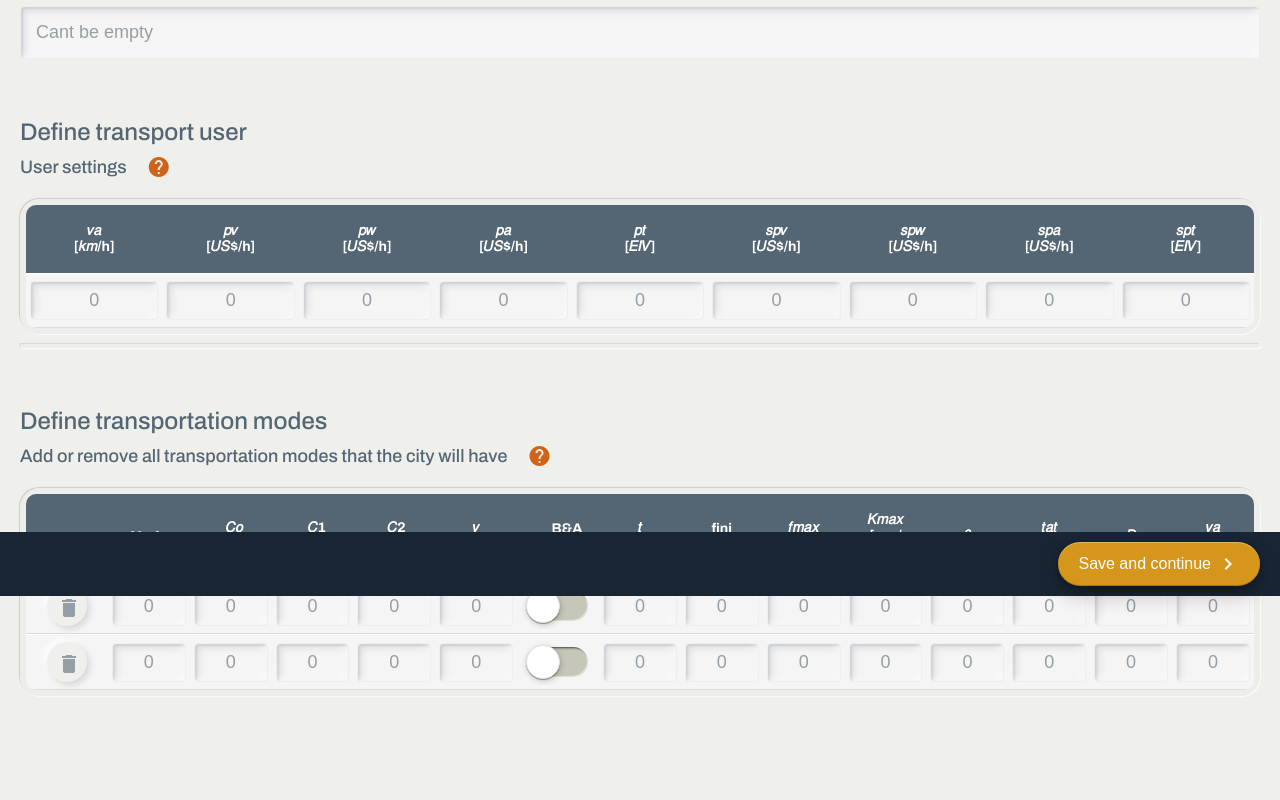
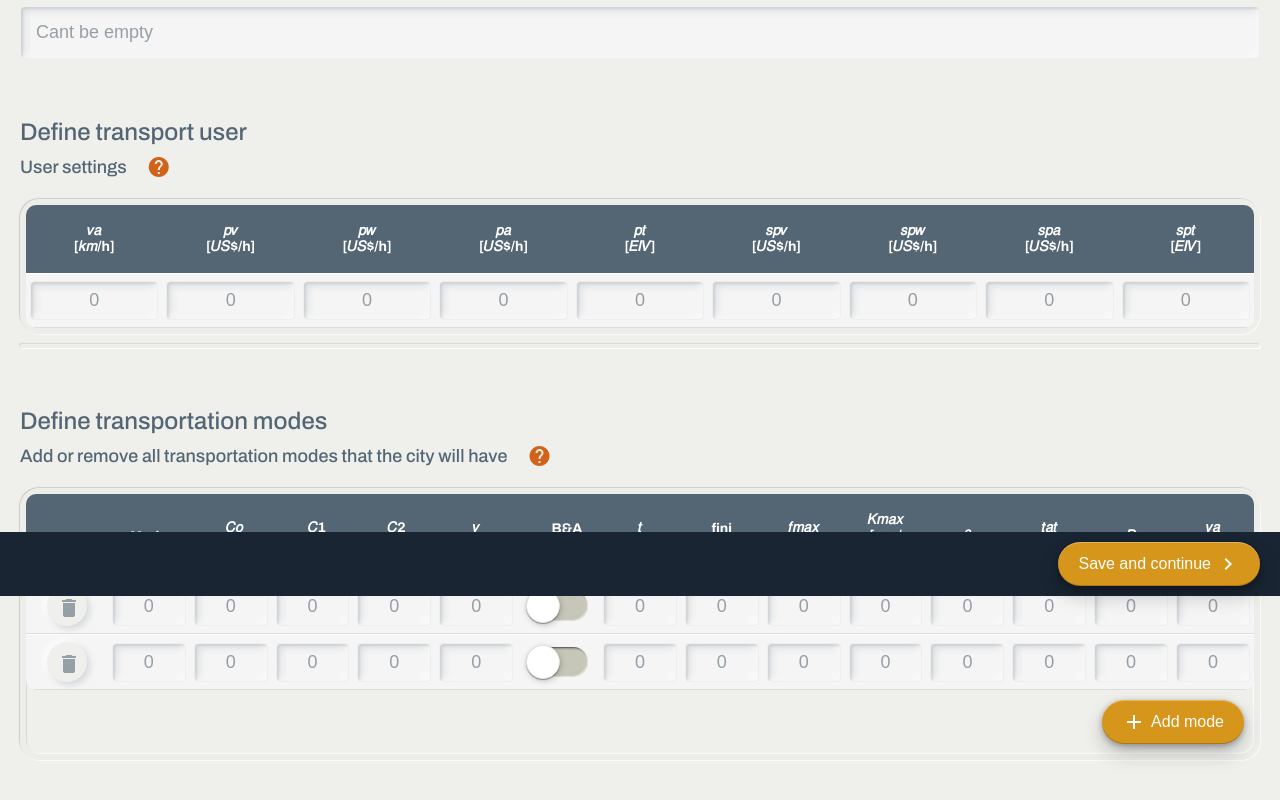
Before and after one commit to SIDERMIT/frontend, a Vue app: page /my_cities/1/new_scene in a window 1280 px wide. Shown: the part 204-1004 px from the top of the page. Built offline with nearby package versions, Linux system fonts and the light colour scheme; no server answers; what vue-2-breadcrumbs would draw is missing.

Commit message:
new scene flow html

```diff
--- a/src/assets/css/style.css
+++ b/src/assets/css/style.css
@@ -342,7 +342,7 @@ text-align: center;
     margin: 0;
     font-size: 16px;
 }
-.checker {padding: 10px 0; display: grid; grid-template-columns: 1fr auto; grid-gap: 20px;}
+.checker {padding: 10px; display: grid; grid-template-columns: 1fr auto; grid-gap: 20px;}
 .checker-body {background: rgba(255, 255, 255, 0.4); border-radius: 100px; align-items: center; padding: 10px;}
 .checker .icon {font-size: 24px;}
 .checker.ok .icon {color: var(--ok);}
--- a/src/views/scene/NewScene.vue
+++ b/src/views/scene/NewScene.vue
@@ -128,6 +128,10 @@
                     </tr>
                 </tbody>
             </table>
+            <div class="checker">
+                <div></div>
+                <button class="btn"><span class="material-icons">add</span><span>Add mode</span></button>
+            </div>
         </div>
     </section>
     <footer>
```
